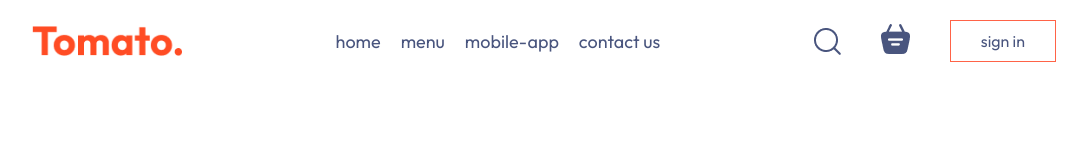
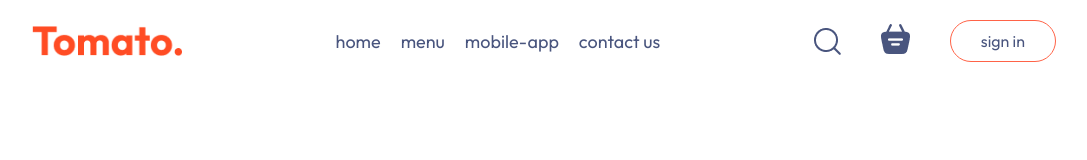
Before and after one commit to moonspark78/Food_Delivery, a React (Vite) app: page / in a window 1280 px wide. Shown: the top 160 px of the page, without its empty margins (96-1183 px from the left). Built offline with nearby package versions, Linux system fonts and the light colour scheme.

Commit message:
:art: working on  the css of the navbar  ::   :art:

```diff
--- a/src/components/Navbar/Navbar.css
+++ b/src/components/Navbar/Navbar.css
@@ -29,4 +29,11 @@
     color:#49557e;
     border: 1px solid tomato;
     padding: 10px 30px;
+    border-radius: 50px;
+    cursor: pointer;
+    transition: all 0.3s ease;
 }
+
+.navbar button:hover{
+    background-color: #fff4f2;
+}
```
